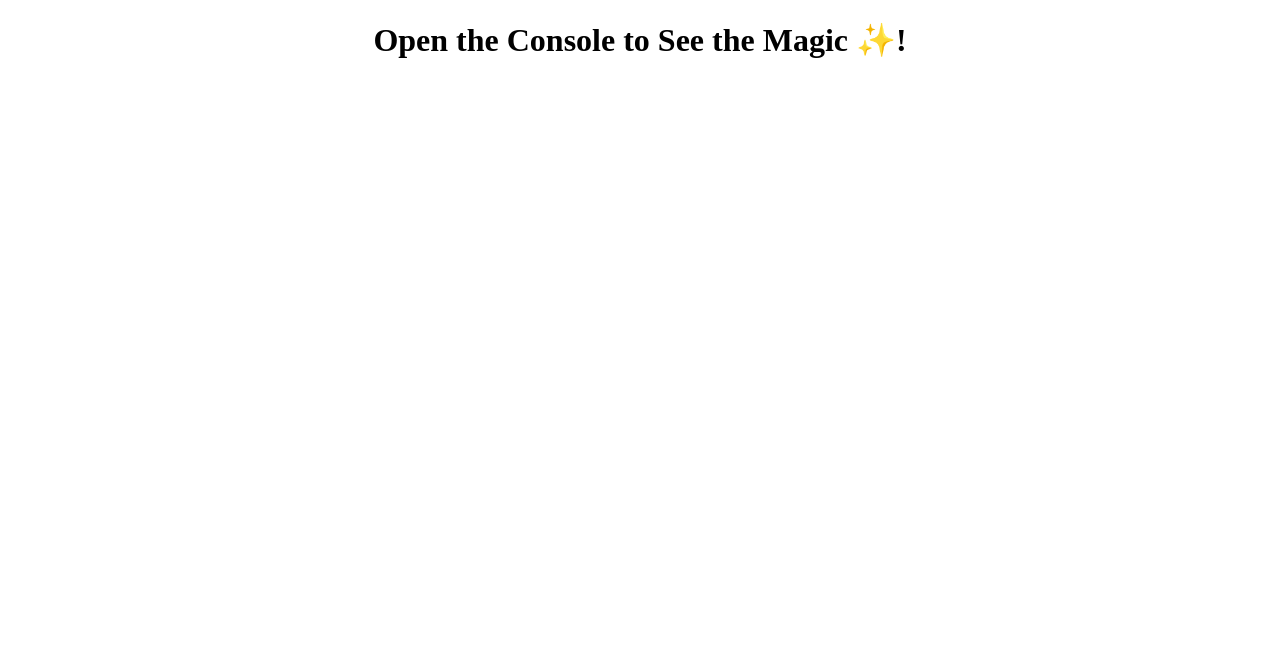
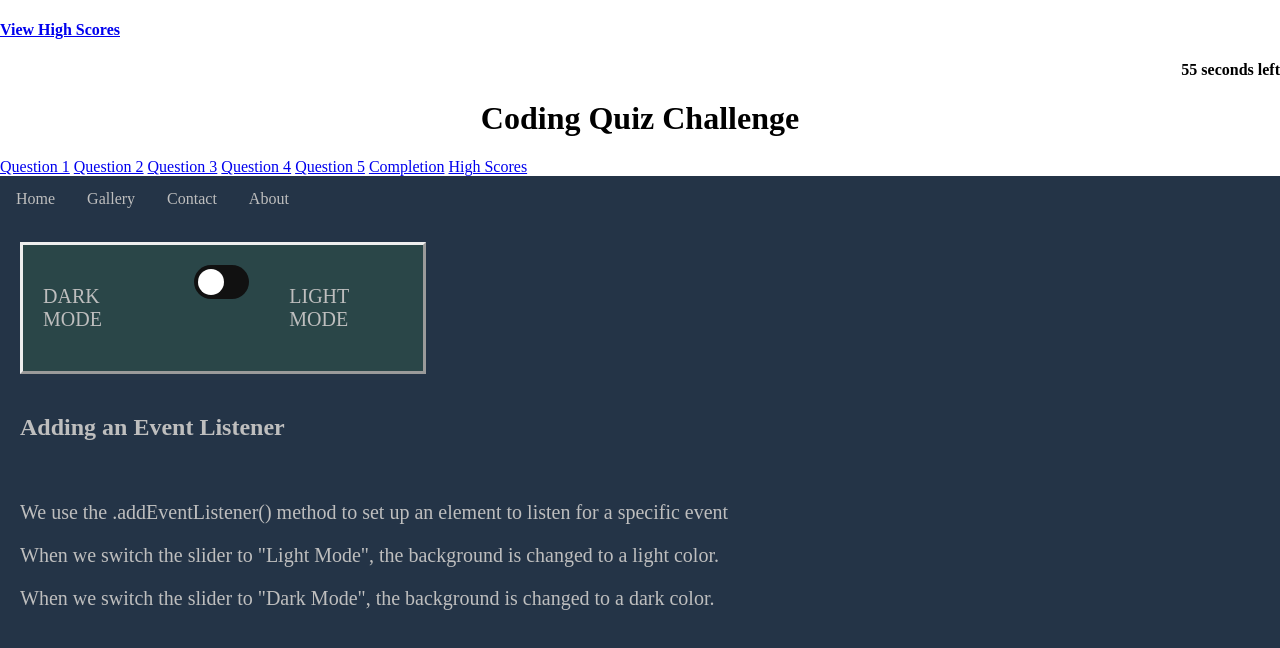
Before and after one commit to Chuca78/Code-Quiz, a plain HTML site: page index.html in a window 1280 px wide. Drawn offline with Linux system fonts and the light colour scheme.

Commit message:
Built framework for project

```diff
--- a/index.html
+++ b/index.html
@@ -4,11 +4,74 @@
 <head>
   <meta charset="UTF-8">
   <meta name="viewport" content="width=device-width, initial-scale=1.0">
-  <title>Window Object</title>
+  <meta http-equiv="X-UA-Compatible" content="ie=edge">
+  <title>Quiz</title>
+  <link rel="stylesheet" type="text/css" href="style.css">
 </head>
 
 <body>
-  <h1 style="text-align:center;">Open the Console to See the Magic ✨! </h1>
+    <header>
+
+        <!-- todo: this is the html for the timer -->
+        <!-- todo: fix header so they are both on same line -->
+        <h4 style="text-align:left;"><a href="./high-score.html">View High Scores</a></h4>
+        <h4 class="time" style="text-align:right;"></h4>
+        <div id="main"></div>
+    </header>
+
+  <h1 style="text-align:center;">Coding Quiz Challenge</h1>
+
+
+  <nav>
+    <a href="./html_pages/question-01.html">Question 1</a>
+    <a href="./html_pages/question-02.html">Question 2</a>
+    <a href="./html_pages/question-03.html">Question 3</a>
+    <a href="./html_pages/question-04.html">Question 4</a>
+    <a href="./html_pages/question-05.html">Question 5</a>
+    <a href="./html_pages/completion.html">Completion</a>
+    <a href="./html_pages/high-score.html">High Scores</a>
+  </nav>
+
+
+
+
+<!-- todo: this is the html for the switch -->
+  <div class="container dark">
+    <div class="menu">
+      <ul>
+        <li><a href="#home">Home</a></li>
+        <li><a href="#gallery">Gallery</a></li>
+        <li><a href="#contact">Contact</a></li>
+        <li><a href="#about">About</a></li>
+      </ul>
+    </div>
+    <div class="row toggle">
+      <div class="col">
+        <p>DARK MODE</p>
+      </div>
+      <label class="switch col">
+        <input type="checkbox" id="theme-switcher">
+        <span class="slider round"></span>
+      </label>
+      <div class="col">
+        <p>LIGHT MODE</p>
+      </div>
+    </div>
+    <div class="row">
+      <h2>Adding an Event Listener</h2>
+    </div>
+    <div class="row">
+      <div>
+        <p>We use the .addEventListener() method to set up an element to listen for a specific event</p>
+        <p id= "light-mode">When we switch the slider to "Light Mode", the background is changed to a light color.</p>
+        <p id = "dark-mode">When we switch the slider to "Dark Mode", the background is changed to a dark color.</p>
+      </div>
+
+    </div>
+
+    <footer></footer>
+
+
   <script src= "script.js"></script>
 </body>
 </html>
--- a/script.js
+++ b/script.js
@@ -0,0 +1,63 @@
+
+
+
+// todo: fix toggle / buttons
+// Access toggle switch HTML element
+var themeSwitcher = document.querySelector("#theme-switcher");
+var container = document.querySelector(".container");
+
+// Set default mode to dark
+var mode = "dark";
+
+// Listen for a click event on toggle switch
+themeSwitcher.addEventListener("click", function() {
+  // If mode is dark, apply light background
+  if (mode === "dark") {
+    mode = "light";
+    container.setAttribute("class", "light");
+  }
+  // If mode is light, apply dark background
+  else {
+    mode = "dark";
+    container.setAttribute("class", "dark");
+  }
+});
+
+
+
+// todo: fix timer code
+
+// Selects element by class
+var timeEl = document.querySelector(".time");
+
+// Selects element by id
+var mainEl = document.getElementById("main");
+
+var secondsLeft = 60;
+
+function setTime() {
+  // Sets interval in variable
+  var timerInterval = setInterval(function() {
+    secondsLeft--;
+    timeEl.textContent = secondsLeft + " seconds left";
+
+    if(secondsLeft === 0) {
+      // Stops execution of action at set interval
+      clearInterval(timerInterval);
+      // Calls function to create and append image
+      sendMessage();
+    }
+
+  }, 1000);
+}
+
+// Function to create and append colorsplosion image
+function sendMessage() {
+  timeEl.textContent = " ";
+  var imgEl = document.createElement("img");
+  imgEl.setAttribute("src", "images/image_1.jpg");
+  mainEl.appendChild(imgEl);
+
+}
+
+setTime();
--- a/style.css
+++ b/style.css
@@ -0,0 +1,138 @@
+body {
+    display: block;
+    margin: 0px;
+  }
+
+  ul {
+    list-style-type: none;
+    margin: 0;
+    padding: 0;
+    overflow: hidden;
+  }
+
+  li {
+    float: left;
+  }
+
+  li a {
+    display: block;
+    text-align: center;
+    padding: 14px 16px;
+    text-decoration: none;
+  }
+
+  p {
+    font-size: 20px;
+  }
+
+  .menu {
+    width: 100%;
+  }
+
+  .toggle {
+    border-style: outset;
+    width: 400px;
+    background-color: rgba(76, 175, 80, 0.15)
+  }
+
+  /* Dark Mode */
+  .dark {
+    background-color:#243447;
+    height: 100vh;
+    color: #bebebe
+
+  }
+
+  .dark li a {
+    color: #bebebe;
+  }
+
+  .dark li a:hover {
+    background-color: #111;
+  }
+
+  /* Light Mode */
+  .light {
+    background-color: #f0ead6;
+    color: black;
+    height: 100vh;
+  }
+
+  .light li a {
+    color: black;
+  }
+
+  .light li a:hover {
+    background-color: rgb(29, 128, 210);
+  }
+
+  /* Styling the Switch button */
+  .switch {
+    position: relative;
+    display: inline-block;
+    width: 60px;
+    height: 34px;
+  }
+
+  /* Hide default HTML checkbox */
+  .switch input {
+    opacity: 0;
+    width: 0;
+    height: 0;
+  }
+
+  /* The slider */
+  .slider {
+    position: absolute;
+    cursor: pointer;
+    top: 0;
+    left: 0;
+    right: 0;
+    bottom: 0;
+    background-color: #111;
+    -webkit-transition: .4s;
+    transition: .4s;
+  }
+
+  .slider:before {
+    position: absolute;
+    content: "";
+    height: 26px;
+    width: 26px;
+    left: 4px;
+    bottom: 4px;
+    background-color: white;
+    -webkit-transition: .4s;
+    transition: .4s;
+  }
+
+  input:checked + .slider {
+    background-color: rgb(29, 128, 210);
+  }
+
+  input:focus + .slider {
+    box-shadow: 0 0 1px rgb(29, 128, 210);
+  }
+
+  input:checked + .slider:before {
+    -webkit-transform: translateX(26px);
+    -ms-transform: translateX(26px);
+    transform: translateX(26px);
+  }
+
+  /* Rounded sliders */
+  .slider.round {
+    border-radius: 34px;
+  }
+
+  .slider.round:before {
+    border-radius: 50%;
+  }
+
+  .row {
+    margin: 20px;
+    display: flex;
+  }
+  .col {
+    margin: 20px;
+  }
```
Also changed, not shown: html_pages/completion.html (added, +26 -0 lines), html_pages/high-score.html (added, +22 -0 lines), html_pages/question-01.html (added, +27 -0 lines), html_pages/question-02.html (added, +27 -0 lines), html_pages/question-03.html (added, +27 -0 lines), html_pages/question-04.html (added, +27 -0 lines), html_pages/question-05.html (added, +27 -0 lines), Images/Completion page.png (added), Images/High Score page.png (added), Images/Question 1.png (added), Images/Question 2.png (added), Images/Question 3.png (added), Images/Question 4.png (added), Images/Question 5.png (added), 1 more files.
